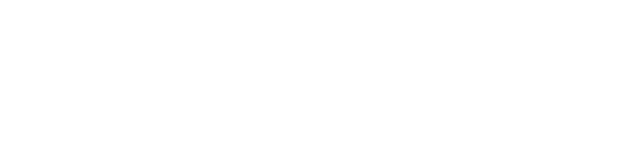
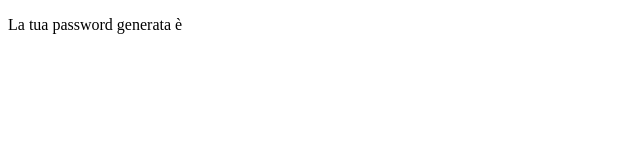
Before and after one commit to Deltafortal/js-pwdgen-wannabe, a plain HTML site: page index.html in a window 1280 px wide. Shown: the whole page, without its empty margins (0-640 px from the left). Drawn offline with Linux system fonts and the light colour scheme.

```diff
--- a/index.html
+++ b/index.html
@@ -6,11 +6,13 @@
     <meta name="viewport" content="width=device-width, initial-scale=1.0">
     <link rel="stylesheet" href="css/style.css">
     <title>PasswordGenerator</title>
+</head>
+<body>
+
+    <p>La tua password generata è <span id="pwPlaceholder"></span></p>
+
 
     <!-- Javascript-->
     <script src="javascript/script.js"></script>
-</head>
-<body>
-
 </body>
 </html>
--- a/javascript/script.js
+++ b/javascript/script.js
@@ -0,0 +1 @@
+console.log('JS OK')
```
Also changed, not shown: 1 other file.
